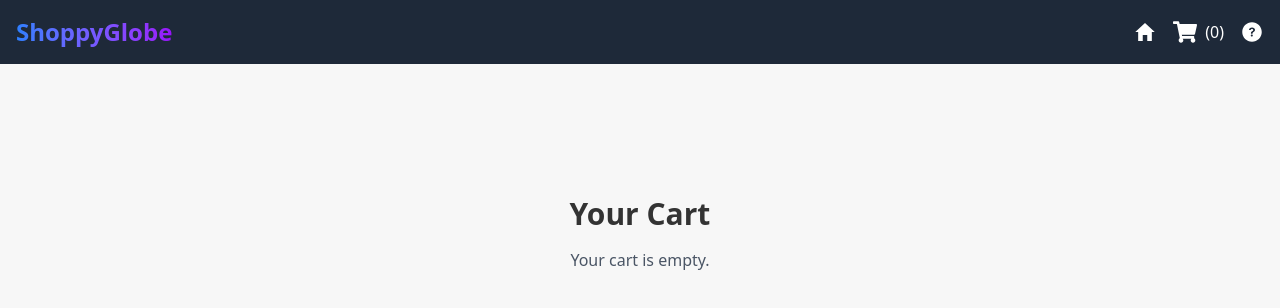
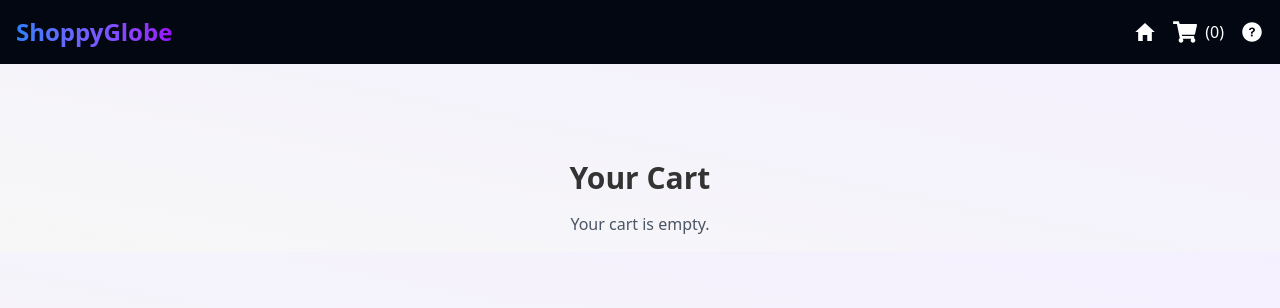
Before and after one commit to Karan-666/e-commerce-app, a React (Vite) app: page /cart in a window 1280 px wide. Shown: the top 308 px of the page. Built offline with nearby package versions, Linux system fonts and the light colour scheme.

Commit message:
added purple them on design

```diff
--- a/src/App.jsx
+++ b/src/App.jsx
@@ -10,7 +10,7 @@ function App() {
       <Header />
 
       {/* The <Outlet> component will render the specific page that matches the URL, like ProductList or Cart. */}
-      <main>
+      <main className='mt-15'>
         <Suspense fallback={<div className="text-center p-10">Loading page...</div>}>
         <Outlet />
         </Suspense>
--- a/src/components/Cart.jsx
+++ b/src/components/Cart.jsx
@@ -33,7 +33,7 @@ function Cart() {
         ))}
       </div>
      {/* This is the checkout button. */}
-      <div className="mt-8 text-right">
+      <div className="mt-8 text-right mb-15">
         <Link
           to="/checkout"
           className="bg-green-500 text-white py-3 px-6 rounded-lg text-lg font-semibold hover:bg-green-600"
--- a/src/components/Header.jsx
+++ b/src/components/Header.jsx
@@ -10,7 +10,7 @@ function Header() {
 
   return (
     // This is our main header tag.
-    <header className="bg-gray-800 text-white p-4">
+   <header className="bg-gray-950 text-white p-4 fixed top-0 left-0 w-full z-50">
       {/* This is a container to keep our content neatly centered on the page. */}
       {/* 'mx-auto' centers the container horizontally. */}
       {/* 'justify-between' puts space between the items (like the title and the navigation). */}
@@ -46,7 +46,7 @@ function Header() {
               <Link
                 to="#"
                 className="hover:text-gray-300"
-                onClick={() => alert("Under development!")}
+                onClick={() => alert("Dummy Help button")}
               >
                 <IoIosHelpCircle size={24} />
               </Link>
--- a/src/components/ProductItem.jsx
+++ b/src/components/ProductItem.jsx
@@ -37,7 +37,7 @@ function ProductItem({product}) {
  return (
     // We wrap the entire card in a single div to keep it all together.
      <div
-      className="bg-white rounded-lg shadow-lg p-6 transform transition-all duration-300 hover:scale-105"
+      className="bg-white rounded-lg shadow-lg p-6 transform hover:scale-105 transition duration-300 hover:z-10  bg-gradient-to-br from-slate-850 to-purple-400 border border-slate-700"
       onMouseEnter={handleMouseEnter} // We add the mouse hover event.
       onMouseLeave={handleMouseLeave} // We add the mouse leave event.
     >
--- a/src/index.css
+++ b/src/index.css
@@ -3,7 +3,9 @@
 /* We are adding styles to the body tag to set the theme for the entire application. */
 body {
   /* We set the background to a very light gray. */
-  background-color: #f7f7f7;
+  /* background-color: #f7f7f7; */
+  /* We are using a linear gradient to create a smooth transition between colors. */
+  background-image: linear-gradient(to top right, #f7f7f7, #F4F0FF);
   /* We set the text to a very dark black for good contrast and readability. */
   color: #333333;
 }
```
